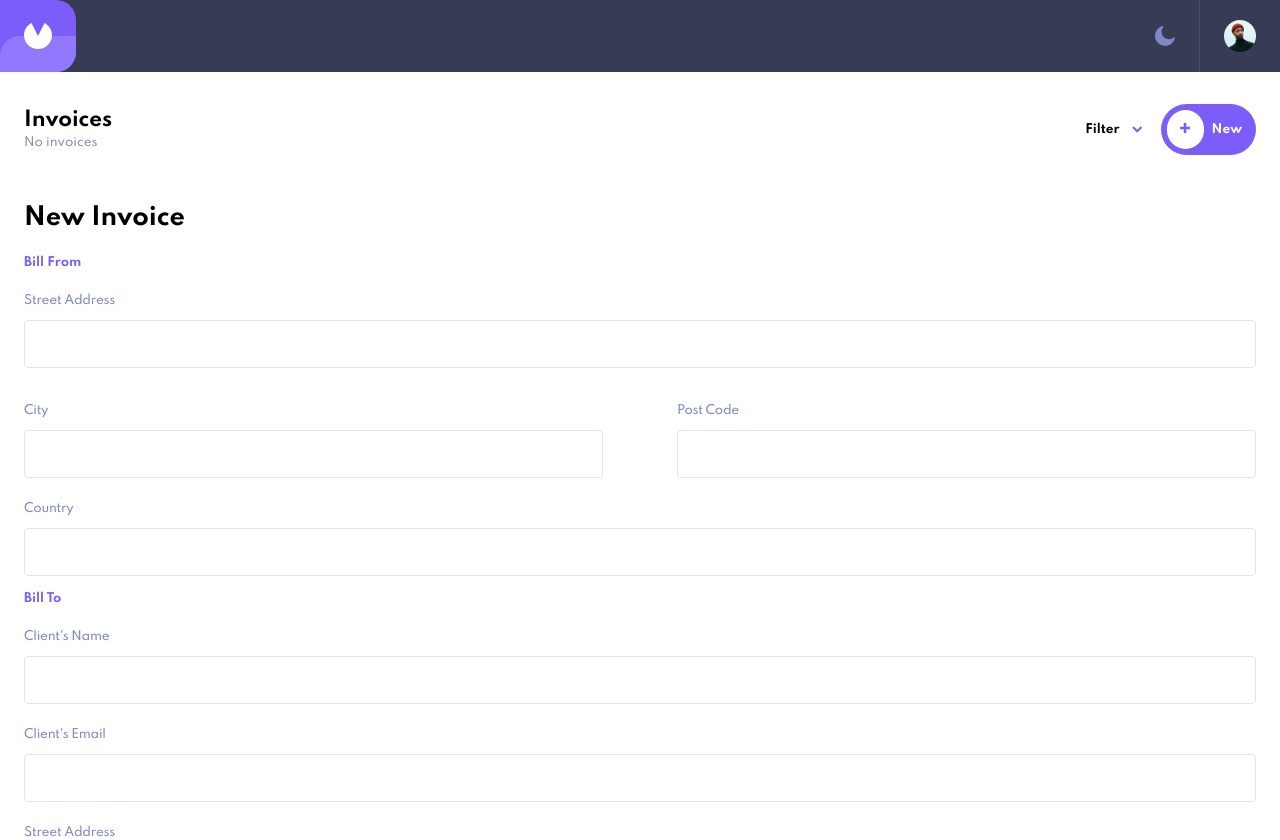
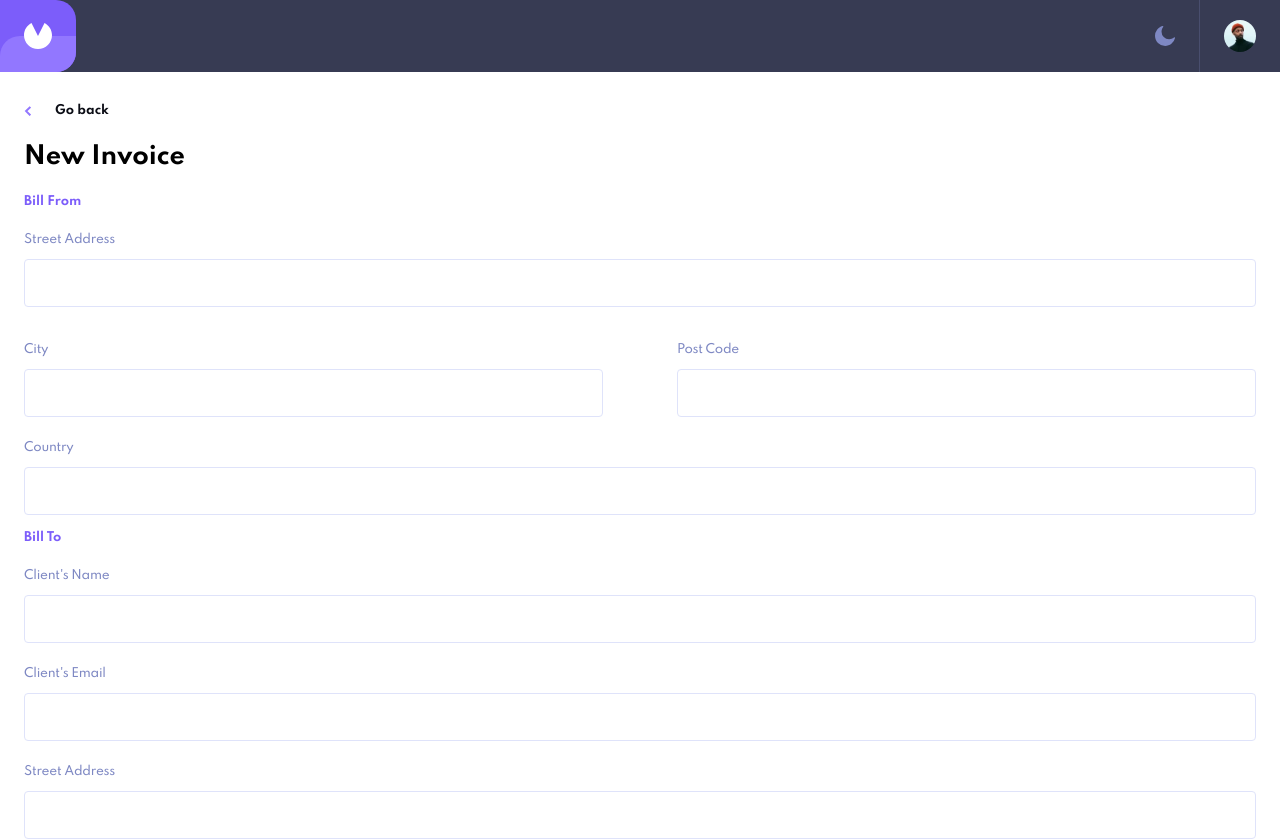
Before and after one commit to andresebb/theinvoiceapp, a React (Create React App) app: page / in a window 1280 px wide. Shown: the top 840 px of the page. Built offline with nearby package versions, Linux system fonts and the light colour scheme.

Commit message:
go back component

```diff
--- a/src/App.js
+++ b/src/App.js
@@ -7,7 +7,7 @@ function App() {
   return (
     <div className="App">
       <Header />
-      <Invoice />
+      {/* <Invoice /> */}
       <NewInvoice />
     </div>
   );
--- /dev/null
+++ b/src/assets/styles/goBack.css
@@ -0,0 +1,14 @@
+.go-back {
+  display: flex;
+  align-items: center;
+  padding: 0 24px;
+  margin-bottom: 24px;
+}
+
+.go-back p {
+  font-size: 12px;
+  font-weight: bold;
+  color: #0c0e16;
+  margin: 0;
+  margin-left: 24px;
+}
--- a/src/assets/styles/newInvocie.css
+++ b/src/assets/styles/newInvocie.css
@@ -1,10 +1,10 @@
 .new-invoice {
-  padding: 24px;
+  padding: 0 24px 24px 24px;
 }
 
 .title {
   font-weight: bold;
-  margin: 24px 0;
+  margin: 0 0 24px 0;
 }
 
 .block {
--- /dev/null
+++ b/src/components/GoBack.js
@@ -0,0 +1,14 @@
+import React from "react";
+import ArrowLeft from "../assets/images/icon-arrow-left.svg";
+import "../assets/styles/goBack.css";
+
+const GoBack = () => {
+  return (
+    <div className="go-back">
+      <img src={ArrowLeft} alt="" />
+      <p>Go back</p>
+    </div>
+  );
+};
+
+export default GoBack;
--- a/src/components/NewInvoice.js
+++ b/src/components/NewInvoice.js
@@ -3,10 +3,12 @@ import "../assets/styles/newInvocie.css";
 import Calendar from "../assets/images/icon-calendar.svg";
 import ArrowDown from "../assets/images/icon-arrow-down.svg";
 import DeleteIcon from "../assets/images/icon-delete.svg";
+import GoBack from "./GoBack";
 
 const NewInvoice = () => {
   return (
     <>
+      <GoBack />
       <div className="new-invoice">
         <h2 className="title">New Invoice</h2>
         <div className="bill-from">
```
